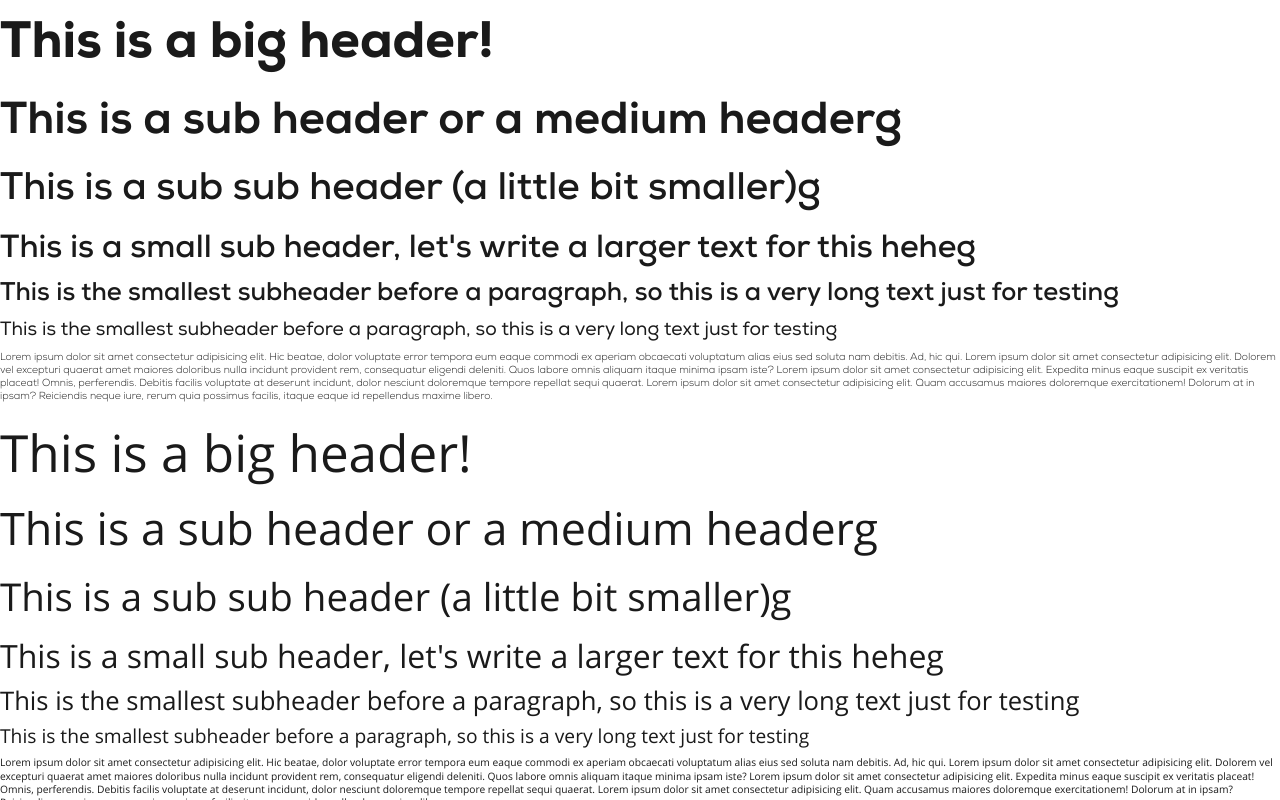
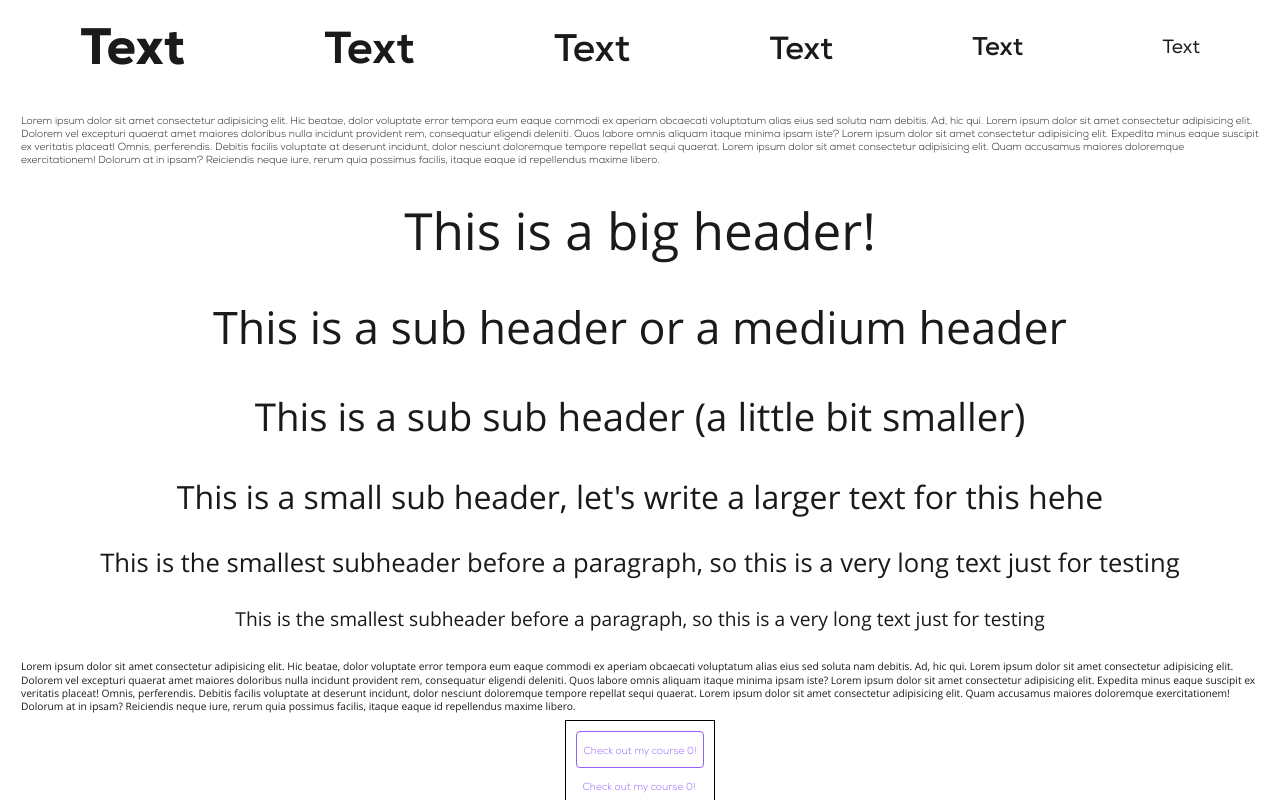
Before and after one commit to the-eternal-newbie/minimal-components, a React (Vite) app: page / in a window 1280 px wide. Shown: the top 800 px of the page. Built offline with nearby package versions, Linux system fonts and the light colour scheme.

Commit message:
feat(box-component): create box component
Delete Container component | Create box component for flexbox container | Add styles for Box
container and default values | Refactor Label component, just use prop directly

```diff
--- a/src/App.tsx
+++ b/src/App.tsx
@@ -2,7 +2,7 @@ import React from 'react';
 import './App.css';
 
 import { useState } from 'react';
-import { Button, Label } from './components';
+import { Box, Button, Label } from './components';
 
 function App() {
     const [count, setCount] = useState(0);
@@ -10,24 +10,24 @@ function App() {
 
     return (
         <div className={`App ${darkMode ? 'dark' : ''}`}>
-            <div>
+            <Box>
                 <Label darkMode={darkMode} type="header-1">
-                    This is a big header!
+                    Text
                 </Label>
                 <Label darkMode={darkMode} type="header-2">
-                    This is a sub header or a medium headerg
+                    Text
                 </Label>
                 <Label darkMode={darkMode} type="header-3">
-                    This is a sub sub header (a little bit smaller)g
+                    Text
                 </Label>
                 <Label darkMode={darkMode} type="header-4">
-                    This is a small sub header, let's write a larger text for this heheg
+                    Text
                 </Label>
                 <Label darkMode={darkMode} type="header-5">
-                    This is the smallest subheader before a paragraph, so this is a very long text just for testing
+                    Text
                 </Label>
                 <Label darkMode={darkMode} type="header-6">
-                    This is the smallest subheader before a paragraph, so this is a very long text just for testing
+                    Text
                 </Label>
                 <Label darkMode={darkMode}>
                     Lorem ipsum dolor sit amet consectetur adipisicing elit. Hic beatae, dolor voluptate error tempora
@@ -40,19 +40,19 @@ function App() {
                     consectetur adipisicing elit. Quam accusamus maiores doloremque exercitationem! Dolorum at in ipsam?
                     Reiciendis neque iure, rerum quia possimus facilis, itaque eaque id repellendus maxime libero.
                 </Label>
-            </div>
-            <div>
+            </Box>
+            <Box>
                 <Label darkMode={darkMode} type="header-1" textStyle="secondary">
                     This is a big header!
                 </Label>
                 <Label darkMode={darkMode} type="header-2" textStyle="secondary">
-                    This is a sub header or a medium headerg
+                    This is a sub header or a medium header
                 </Label>
                 <Label darkMode={darkMode} type="header-3" textStyle="secondary">
-                    This is a sub sub header (a little bit smaller)g
+                    This is a sub sub header (a little bit smaller)
                 </Label>
                 <Label darkMode={darkMode} type="header-4" textStyle="secondary">
-                    This is a small sub header, let's write a larger text for this heheg
+                    This is a small sub header, let's write a larger text for this hehe
                 </Label>
                 <Label darkMode={darkMode} type="header-5" textStyle="secondary">
                     This is the smallest subheader before a paragraph, so this is a very long text just for testing
@@ -71,7 +71,7 @@ function App() {
                     consectetur adipisicing elit. Quam accusamus maiores doloremque exercitationem! Dolorum at in ipsam?
                     Reiciendis neque iure, rerum quia possimus facilis, itaque eaque id repellendus maxime libero.
                 </Label>
-            </div>
+            </Box>
             <div style={{ border: '1px solid black', padding: '10px' }}>
                 <Button buttonType="outlined" darkMode={darkMode} onClick={() => setCount(count => count + 1)}>
                     <Label>Check out my course {count}!</Label>
--- /dev/null
+++ b/src/components/Box/Box.scss
@@ -0,0 +1,93 @@
+.minimal-box {
+    display: flex;
+    gap: 1.5rem;
+    padding: 0.5rem 1.5rem;
+
+    &.rev {
+        flex-direction: row-reverse;
+    }
+
+    &.col {
+        flex-direction: column;
+
+        &.rev {
+            flex-direction: column-reverse;
+        }
+    }
+
+    &.wp {
+        flex-wrap: wrap;
+    }
+
+    &.no-wp {
+        flex-wrap: nowrap;
+    }
+
+    &.wp-rev {
+        flex-wrap: wrap-reverse;
+    }
+
+    &.al-it-st {
+        align-items: flex-start;
+    }
+
+    &.al-it-end {
+        align-items: flex-end;
+    }
+
+    &.al-it-ctr {
+        align-items: center;
+    }
+
+    &.al-it-bl {
+        align-items: baseline;
+    }
+
+    &.al-it-str {
+        align-items: stretch;
+    }
+
+    &.js-ct-st {
+        justify-content: flex-start;
+    }
+
+    &.js-ct-end {
+        justify-content: flex-end;
+    }
+
+    &.js-ct-sb {
+        justify-content: space-between;
+    }
+
+    &.js-ct-ctr {
+        justify-content: center;
+    }
+
+    &.js-ct-sa {
+        justify-content: space-around;
+    }
+
+    &.al-ct-st {
+        align-content: flex-start;
+    }
+
+    &.al-ct-end {
+        align-content: flex-end;
+    }
+
+    &.al-ct-ctr {
+        align-content: center;
+    }
+
+    &.al-ct-sb {
+        align-content: space-between;
+    }
+
+    &.al-ct-sa {
+        align-content: space-around;
+    }
+
+    &.al-ct-str {
+        align-content: stretch;
+    }
+}
--- /dev/null
+++ b/src/components/Box/Box.tsx
@@ -0,0 +1,43 @@
+import React from 'react';
+import { classNames } from '~utils/ClassNames';
+import './Box.scss';
+
+type LayoutDirection = 'col' | 'row';
+type LayoutWrap = 'wp' | 'no-wp' | 'wp-rev';
+type LayoutAlignItems = 'al-it-st' | 'al-it-end' | 'al-it-ctr' | 'al-it-bl' | 'al-it-str';
+type LayoutAlignContent = 'al-ct-st' | 'al-ct-end' | 'al-ct-ctr' | 'al-ct-sb' | 'al-ct-sa' | 'al-ct-str';
+type LayoutJustifyContent = 'js-ct-st' | 'js-ct-end' | 'js-ct-sb' | 'js-ct-ctr' | 'js-ct-sa';
+
+export interface IBox extends React.HTMLProps<HTMLDivElement> {
+    reverse?: boolean;
+    wrap?: LayoutWrap;
+    direction?: LayoutDirection;
+    alignItems?: LayoutAlignItems;
+    alignContent?: LayoutAlignContent;
+    justifyContent?: LayoutJustifyContent;
+}
+
+const Box = (props: IBox) => {
+    const {
+        children,
+        className,
+        reverse,
+        wrap = 'wp',
+        direction = 'row',
+        alignItems = 'al-it-ctr',
+        alignContent = 'al-ct-st',
+        justifyContent = 'js-ct-sa',
+        ...rest
+    } = props;
+
+    const layout = [direction, wrap, alignItems, alignContent, justifyContent, reverse ? 'rev' : ''];
+    const baseClassName = classNames('box', className, direction, ...layout);
+
+    return (
+        <div {...rest} className={baseClassName}>
+            {children}
+        </div>
+    );
+};
+
+export default Box;
--- /dev/null
+++ b/src/components/Box/index.ts
@@ -0,0 +1 @@
+export { default as Box } from './Box';
--- a/src/components/Container/Container.scss
+++ /dev/null
@@ -1,19 +0,0 @@
-.minimal-container {
-    width: 100%;
-    &.flex {
-        display: flex;
-
-        &.column {
-            flex-direction: column;
-        }
-
-        &.row {
-            flex-direction: row;
-        }
-    }
-
-    &.grid {
-        display: grid;
-        grid-template-areas: "";
-    }
-}
--- a/src/components/Container/Container.tsx
+++ /dev/null
@@ -1,24 +0,0 @@
-import React, { FC } from 'react';
-import { classNames } from '~utils/ClassNames';
-import './Container.scss';
-
-export interface IContainer extends React.HTMLProps<HTMLDivElement> {
-    direction?: 'column' | 'row';
-    style?: React.CSSProperties;
-    containerType?: 'flex' | 'grid';
-}
-
-const Container: FC<IContainer> = (props: IContainer) => {
-    const { children, className, direction = 'column', style, containerType = 'grid' } = props;
-
-    const overrideStyles = { ...style } as React.CSSProperties;
-    const baseClassName = classNames('container', containerType.toString(), direction.toString(), className);
-
-    return (
-        <div {...props} className={baseClassName} style={overrideStyles}>
-            {children}
-        </div>
-    );
-};
-
-export default Container;
--- a/src/components/Container/index.ts
+++ /dev/null
@@ -1 +0,0 @@
-export { default as Container } from './Container';
--- a/src/components/Label/Label.tsx
+++ b/src/components/Label/Label.tsx
@@ -23,7 +23,7 @@ const LabelComponents = {
 };
 
 const Label: FC<ILabel> = (props: ILabel) => {
-    const { className, darkMode, type = 'paragraph', textStyle = 'primary', ...rest } = props;
+    const { children, className, darkMode, type = 'paragraph', textStyle = 'primary', ...rest } = props;
 
     const Component = LabelComponents[type];
     const colorScheme = darkMode ? 'dark' : 'light';
@@ -31,7 +31,7 @@ const Label: FC<ILabel> = (props: ILabel) => {
 
     return (
         <Component {...rest} className={baseClassName}>
-            {props.children}
+            {children}
         </Component>
     );
 };
--- a/src/components/index.ts
+++ b/src/components/index.ts
@@ -1,4 +1,4 @@
+export * from './Box';
 export * from './Button';
-export * from './Container';
 export * from './Label';
 export * from './Navbar';
```
Also changed, not shown: 1 other file (tests, documents, lock files or other folders).
